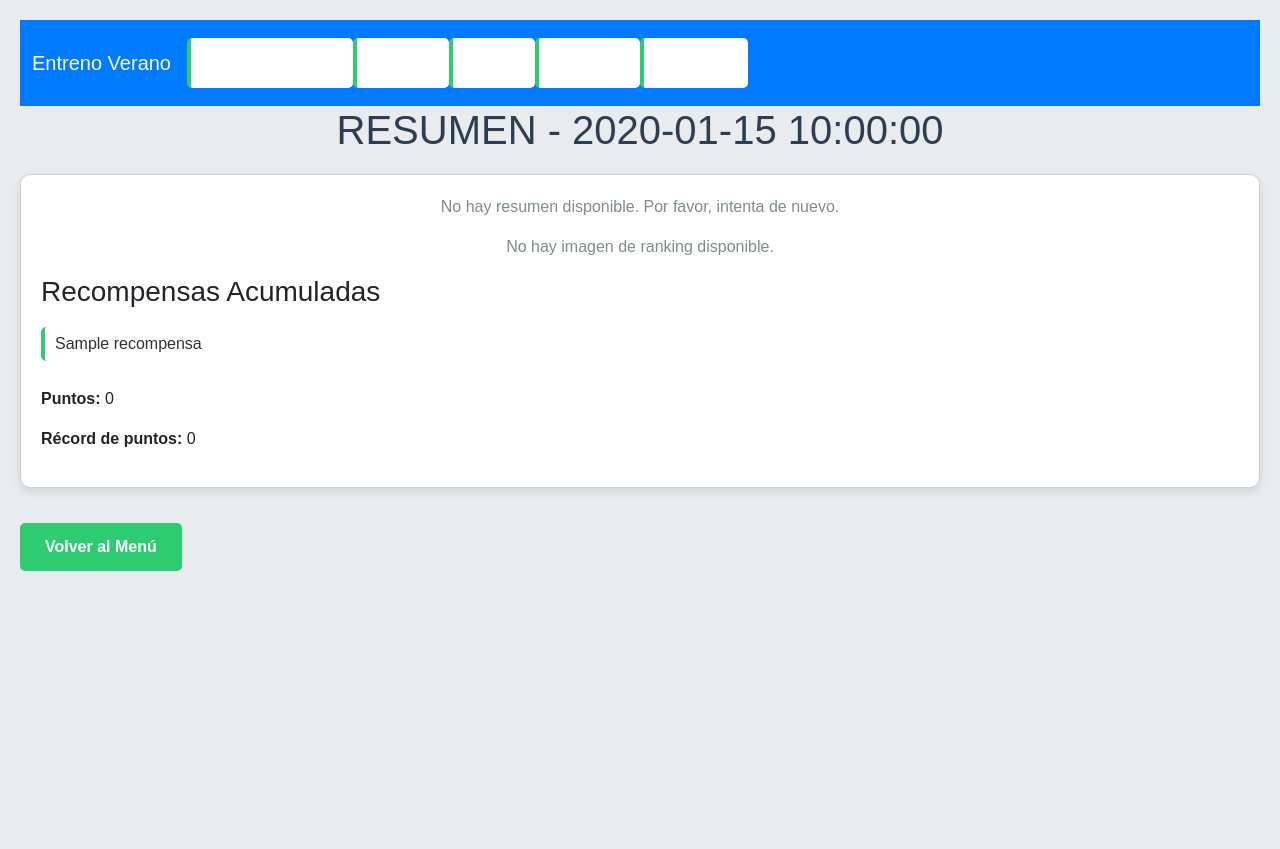
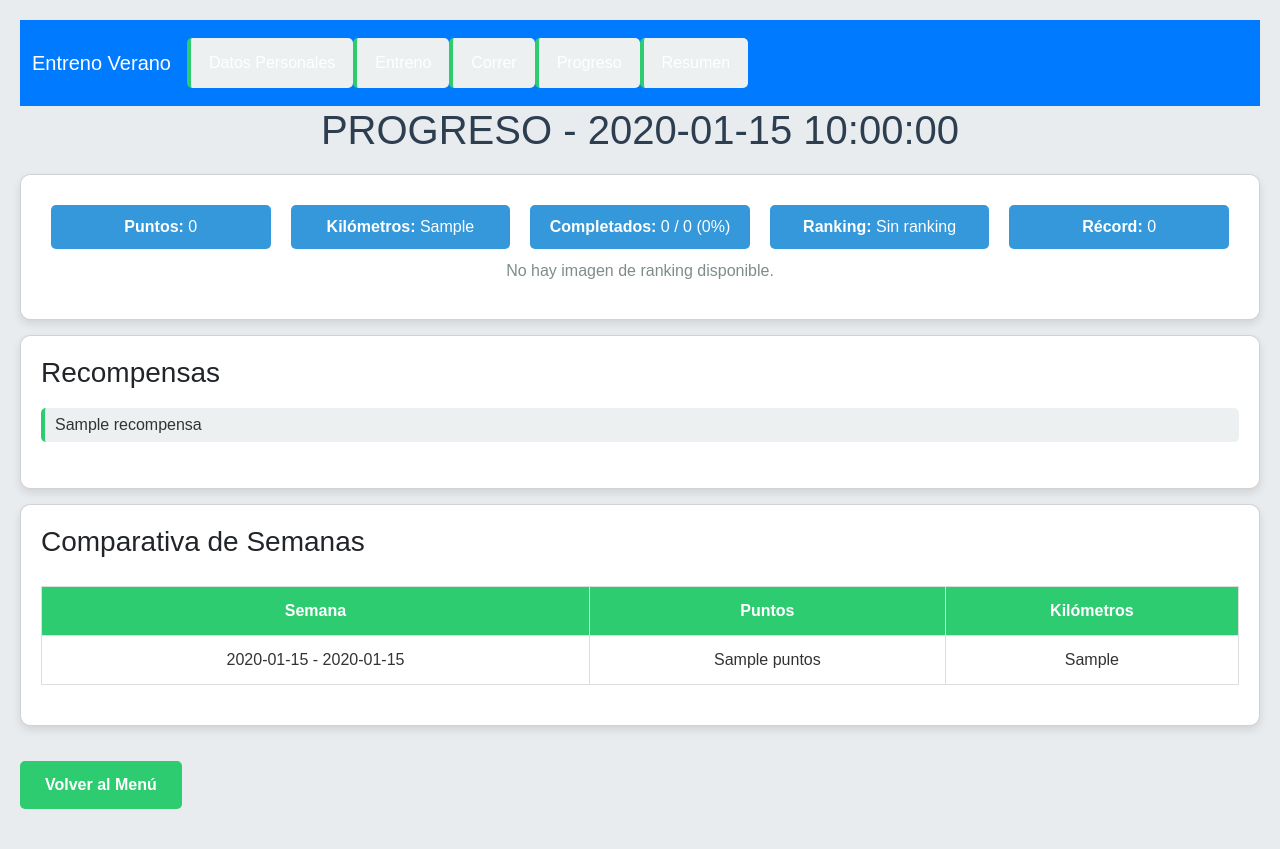
Before and after one commit to bernat1973/entreno-verano, a Flask app: template templates/progreso.html in a window 1280 px wide. Before the commit the page ends 571 px from the top, so only its background shows below. Run offline with Flask 3, Linux system fonts and the light colour scheme; the template is opened without the code that fills it: most values are stand-ins (such as "Sample title", 1, 10 or a date in 2020); parts of the project's set-up code (start-up, migrations or seed data) failed here and were passed over.

Commit message:
Update progreso.html

```diff
--- a/templates/progreso.html
+++ b/templates/progreso.html
@@ -1,7 +1,7 @@
 <!DOCTYPE html>
 <html>
 <head>
-    <title>Resumen - Entreno Verano</title>
+    <title>Progreso - Entreno Verano</title>
     <link href="https://cdn.jsdelivr.net/npm/bootstrap@5.3.0/dist/css/bootstrap.min.css" rel="stylesheet">
     <style>
         body {
@@ -13,16 +13,16 @@
         .navbar {
             background-color: #007bff !important;
         }
-        .navbar-brand, .nav-link {
+        .navbar .navbar-brand, .navbar .nav-link {
             color: white !important;
         }
-        .nav-link:hover {
+        .navbar .nav-link:hover {
             color: #e0e0e0 !important;
         }
-        .navbar-collapse {
+        .navbar .navbar-collapse {
             background-color: #007bff !important;
         }
-        .navbar-nav {
+        .navbar .navbar-nav {
             background-color: #007bff !important; /* Elimina gris de las pestañas */
         }
         h1 {
@@ -44,13 +44,20 @@
             transform: translateY(-5px);
             box-shadow: 0 6px 12px rgba(0, 0, 0, 0.2);
         }
-        .summary {
+        .stats {
+            display: flex;
+            justify-content: space-between;
+            flex-wrap: wrap;
+        }
+        .stat-item {
+            flex: 1;
+            min-width: 150px;
+            margin: 10px;
+            text-align: center;
             background-color: #3498db;
             color: white;
-            padding: 15px;
+            padding: 10px;
             border-radius: 5px;
-            margin: 10px 0;
-            font-size: 1.1em;
         }
         ul {
             list-style-type: none;
@@ -59,7 +66,7 @@
         li {
             margin: 10px 0;
             padding: 5px 10px;
-            background-color: #ffffff; /* Cambiado a blanco para eliminar gris */
+            background-color: #ecf0f1;
             border-left: 4px solid #2ecc71;
             border-radius: 5px;
             color: #333;
@@ -70,6 +77,25 @@
             margin: 10px auto;
             border-radius: 5px;
             border: 2px solid #3498db;
+        }
+        .table {
+            width: 100%;
+            border-collapse: collapse;
+            margin: 20px 0;
+        }
+        .table th, .table td {
+            padding: 12px;
+            text-align: center;
+            border: 1px solid #ddd;
+            background-color: #ffffff;
+            color: #333;
+        }
+        .table th {
+            background-color: #2ecc71;
+            color: white;
+        }
+        .table tr:nth-child(even) {
+            background-color: #f8f9fa;
         }
         .button {
             display: inline-block;
@@ -99,34 +125,51 @@
                     <li class="nav-item"><a class="nav-link" href="{{ url_for('datos_personales') }}">Datos Personales</a></li>
                     <li class="nav-item"><a class="nav-link" href="{{ url_for('entreno') }}">Entreno</a></li>
                     <li class="nav-item"><a class="nav-link" href="{{ url_for('correr') }}">Correr</a></li>
-                    <li class="nav-item"><a class="nav-link" href="{{ url_for('progreso') }}">Progreso</a></li>
-                    <li class="nav-item"><a class="nav-link active" href="{{ url_for('resumen') }}">Resumen</a></li>
+                    <li class="nav-item"><a class="nav-link active" href="{{ url_for('progreso') }}">Progreso</a></li>
+                    <li class="nav-item"><a class="nav-link" href="{{ url_for('resumen') }}">Resumen</a></li>
                 </ul>
             </div>
         </div>
     </nav>
-    <h1>Resumen - {{ fecha }}</h1>
+    <h1>Progreso - {{ fecha }}</h1>
     <div class="card">
-        {% if resumen %}
-            <div class="summary">{{ resumen | default('No hay resumen disponible.') | safe }}</div>
-        {% else %}
-            <p style="text-align: center; color: #7f8c8d;">No hay resumen disponible. Por favor, intenta de nuevo.</p>
-        {% endif %}
+        <div class="stats">
+            <div class="stat-item"><strong>Puntos:</strong> {{ puntos | default(0) }}</div>
+            <div class="stat-item"><strong>Kilómetros:</strong> {{ km | default(0) }}</div>
+            <div class="stat-item"><strong>Completados:</strong> {{ completados | default(0) }} / {{ totales | default(0) }} ({{ (estadisticas.porcentaje_completados | default(0)) | round(2) }}%)</div>
+            <div class="stat-item"><strong>Ranking:</strong> {{ ranking | default('Sin ranking') }}</div>
+            <div class="stat-item"><strong>Récord:</strong> {{ record_puntos | default(0) }}</div>
+        </div>
         {% if imagen_ranking %}
             <img src="{{ url_for('static', filename=imagen_ranking) }}" alt="Imagen de ranking">
         {% else %}
             <p style="text-align: center; color: #7f8c8d;">No hay imagen de ranking disponible.</p>
         {% endif %}
-        <h3>Recompensas Acumuladas</h3>
+    </div>
+    <div class="card">
+        <h3>Recompensas</h3>
         <ul>
-            {% for semana, usadas in modelo.recompensas_usadas.items() %}
-                {% for recompensa in usadas %}
-                    <li>{{ recompensa }}</li>
-                {% endfor %}
+            {% for recompensa in recompensas %}
+                <li>{{ recompensa | default('Sin recompensa') }}</li>
             {% endfor %}
         </ul>
-        <p><strong>Puntos:</strong> {{ puntos | default(0) }}</p>
-        <p><strong>Récord de puntos:</strong> {{ record_puntos | default(0) }}</p>
+    </div>
+    <div class="card">
+        <h3>Comparativa de Semanas</h3>
+        <table class="table">
+            <tr>
+                <th>Semana</th>
+                <th>Puntos</th>
+                <th>Kilómetros</th>
+            </tr>
+            {% for semana in semanas_puntos %}
+                <tr>
+                    <td>{{ semana.inicio_semana.strftime('%d/%m/%Y') }} - {{ semana.fin_semana.strftime('%d/%m/%Y') }}</td>
+                    <td>{{ semana.puntos | default(0) }}</td>
+                    <td>{{ semana.km | default(0) }}</td>
+                </tr>
+            {% endfor %}
+        </table>
     </div>
     <a href="{{ url_for('index') }}" class="button">Volver al Menú</a>
     <script src="https://cdn.jsdelivr.net/npm/bootstrap@5.3.0/dist/js/bootstrap.bundle.min.js"></script>
```
